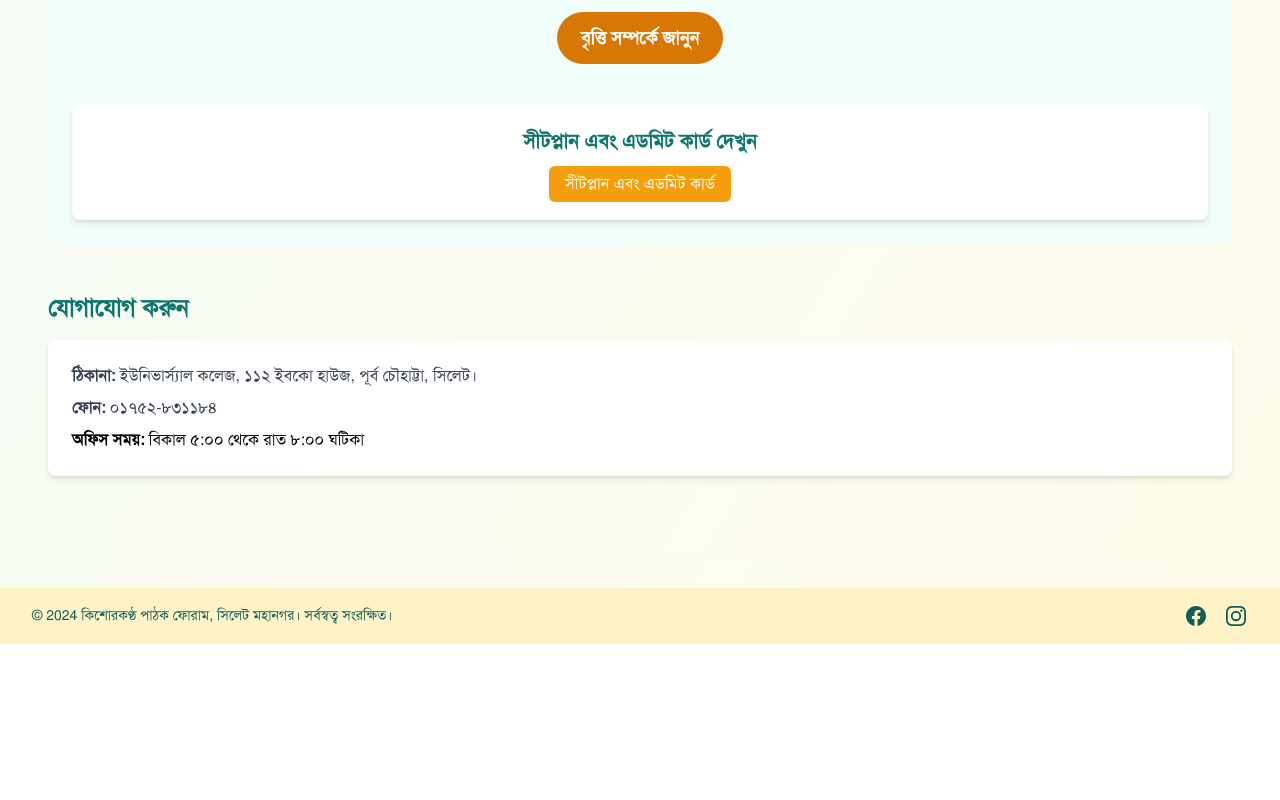
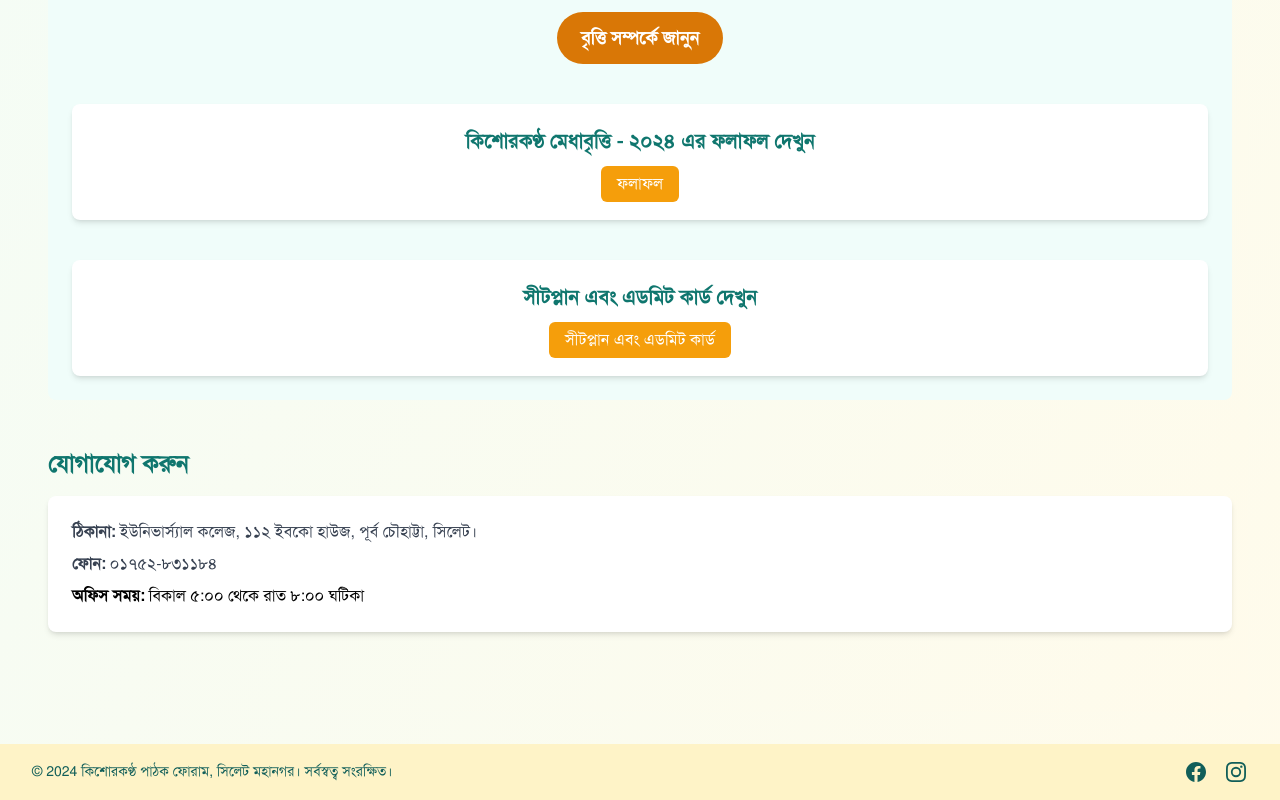
Before and after one commit to Mufassir-Chowdhury/kkrf, a SvelteKit app: page / in a window 1280 px wide. Shown: the part 1560-2360 px from the top of the page. Before the commit the page ends 2204 px from the top, so only its background shows below. Built offline with nearby package versions, Linux system fonts and the light colour scheme.

Commit message:
published results

```diff
--- a/src/routes/+page.svelte
+++ b/src/routes/+page.svelte
@@ -189,6 +189,12 @@
         </a>
       </div>
       <div class="bg-white p-6 rounded-lg shadow-md text-center mt-10">
+        <h3 class="text-xl font-semibold text-teal-700 mb-4">কিশোরকণ্ঠ মেধাবৃত্তি - ২০২৪ এর ফলাফল দেখুন</h3>
+        <a href="/results" class="bg-amber-500 text-white py-2 px-4 rounded-md hover:bg-amber-600 transition-colors">
+          ফলাফল
+        </a>
+      </div>
+      <div class="bg-white p-6 rounded-lg shadow-md text-center mt-10">
         <h3 class="text-xl font-semibold text-teal-700 mb-4">সীটপ্লান এবং এডমিট কার্ড দেখুন</h3>
         <a href="/britti_info" class="bg-amber-500 text-white py-2 px-4 rounded-md hover:bg-amber-600 transition-colors">
           সীটপ্লান এবং এডমিট কার্ড
--- a/src/routes/results/+page.svelte
+++ b/src/routes/results/+page.svelte
@@ -52,7 +52,6 @@
     <h1 class="text-3xl font-bold text-center text-teal-700 mb-8">মেধাবৃত্তি পরীক্ষার ফলাফল - ২০২৪</h1>
 
     <div class="bg-white rounded-lg shadow-lg p-6">
-      <!-- Class-wise sections -->
       {#each classes as classLevel}
         <div class="mb-4 border rounded-lg overflow-hidden">
           <button
```
